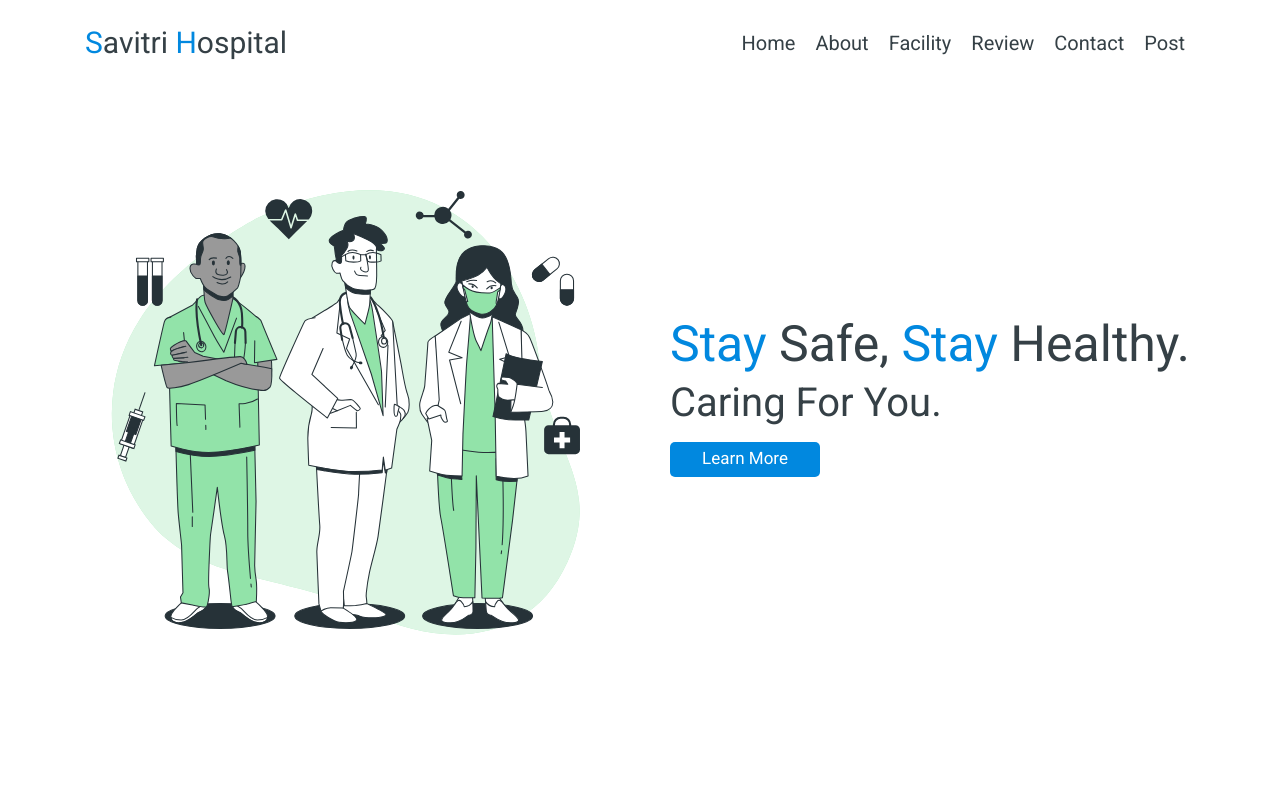
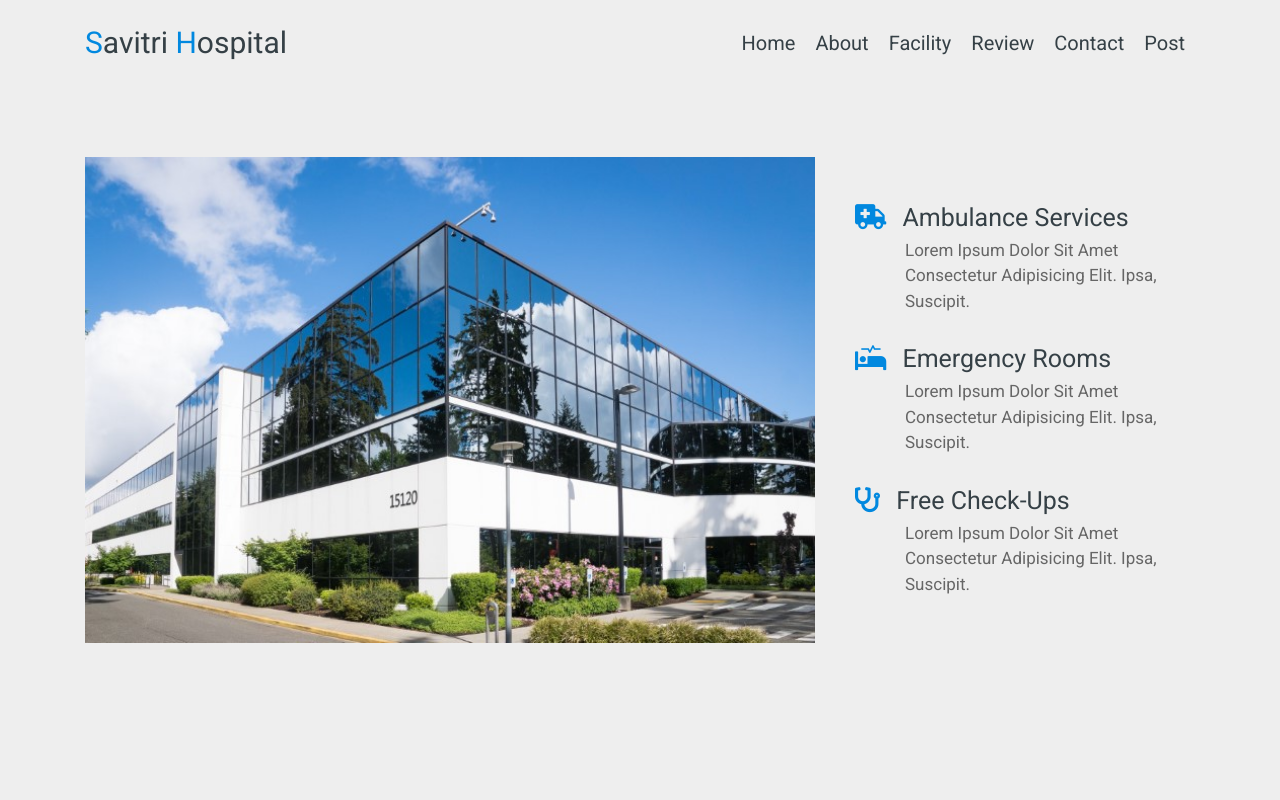
Before and after one commit to ppsingh363/Savitri_Hospital_, a plain HTML site: page index.html in a window 1280 px wide. Shown: the top 800 px of the page. Drawn offline with nearby package versions, Linux system fonts and the light colour scheme.

```diff
--- a/index.html
+++ b/index.html
@@ -53,30 +53,44 @@
 
 <!-- home section starts  -->
 
-<section class="home" id="home">
+<section class="about" id="about">
 
-<div class="container">
+    <div class="container">
 
-    <div class="row min-vh-100 align-items-center text-center text-md-left">
+        <div class="row min-vh-100 align-items-center">
 
-        <div class="col-md-6 pr-md-5" data-aos="zoom-in">
-            <img src="images/home-img.svg" width="100%" alt="">
-        </div>
+            <div class="col-md-8 d-none d-md-block" data-aos="fade-left">
+                <img src="images/sl3.jpg" width="100%" alt="">
+            </div>
 
-        <div class="col-md-6 pl-md-5 content" data-aos="fade-left">
-            <h1><span>stay</span> safe, <span>stay</span> healthy.</h1>
-            <h3>caring for you.</h3>
-            <a href="#"><button class="button">learn more</button></a>
+            <div class="col-md-4 content" data-aos="fade-right">
+
+                <div class="box">
+                    <h3> <i class="fas fa-ambulance"></i> ambulance services </h3>
+                    <p>Lorem ipsum dolor sit amet consectetur adipisicing elit. Ipsa, suscipit.</p>
+                </div>
+
+                <div class="box">
+                    <h3> <i class="fas fa-procedures"></i> emergency rooms </h3>
+                    <p>Lorem ipsum dolor sit amet consectetur adipisicing elit. Ipsa, suscipit.</p>
+                </div>
+
+                <div class="box">
+                    <h3> <i class="fas fa-stethoscope"></i> free check-ups </h3>
+                    <p>Lorem ipsum dolor sit amet consectetur adipisicing elit. Ipsa, suscipit.</p>
+                </div>
+
+            </div>
+
         </div>
 
     </div>
 
-</div>
-
-</section>
+    </section>
 
 
 <!-- home section ends -->
+
 
 <!-- about section start  -->
 
```
Also changed, not shown: images/sl1.jpg (added), images/sl2.jpg (added), images/sl3.jpg (added).
